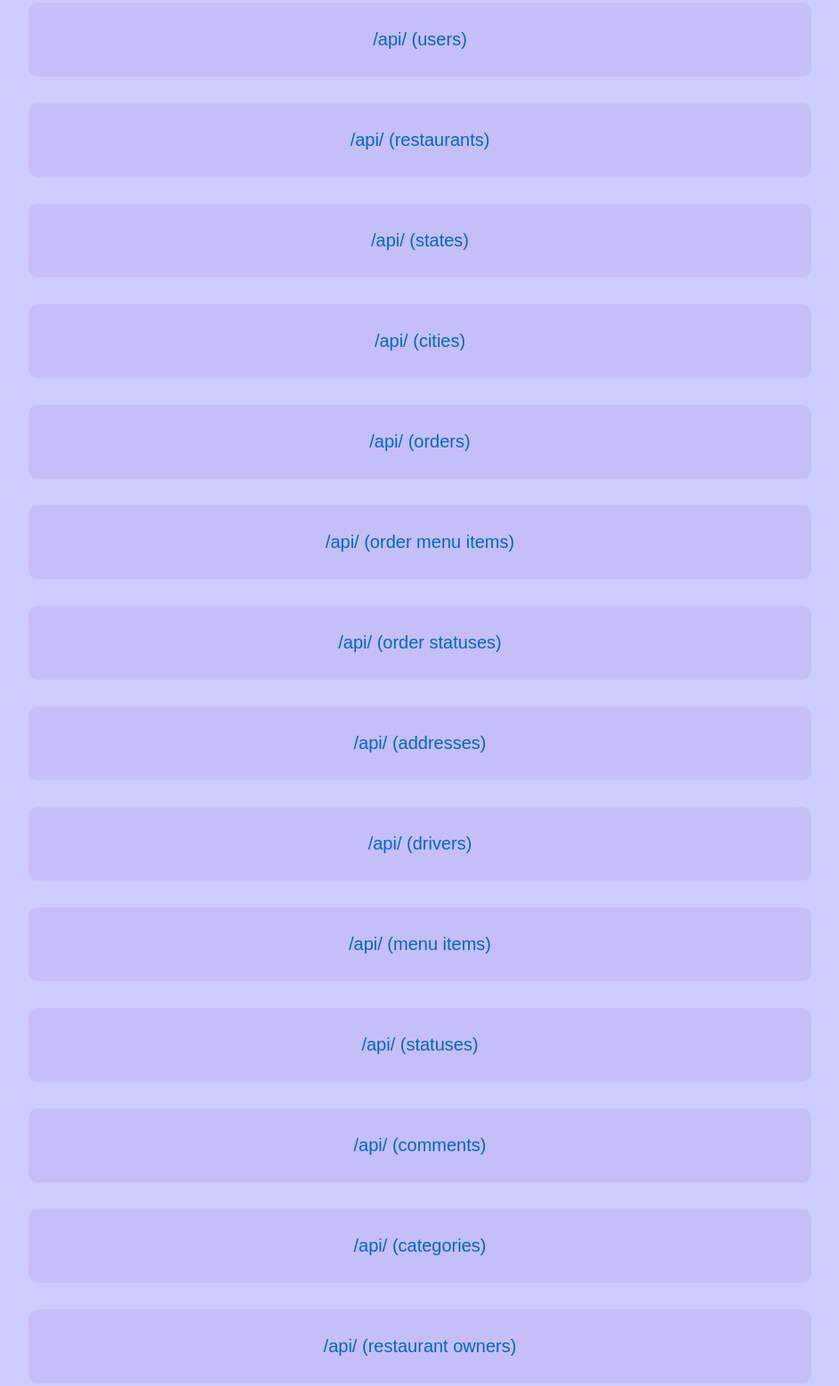
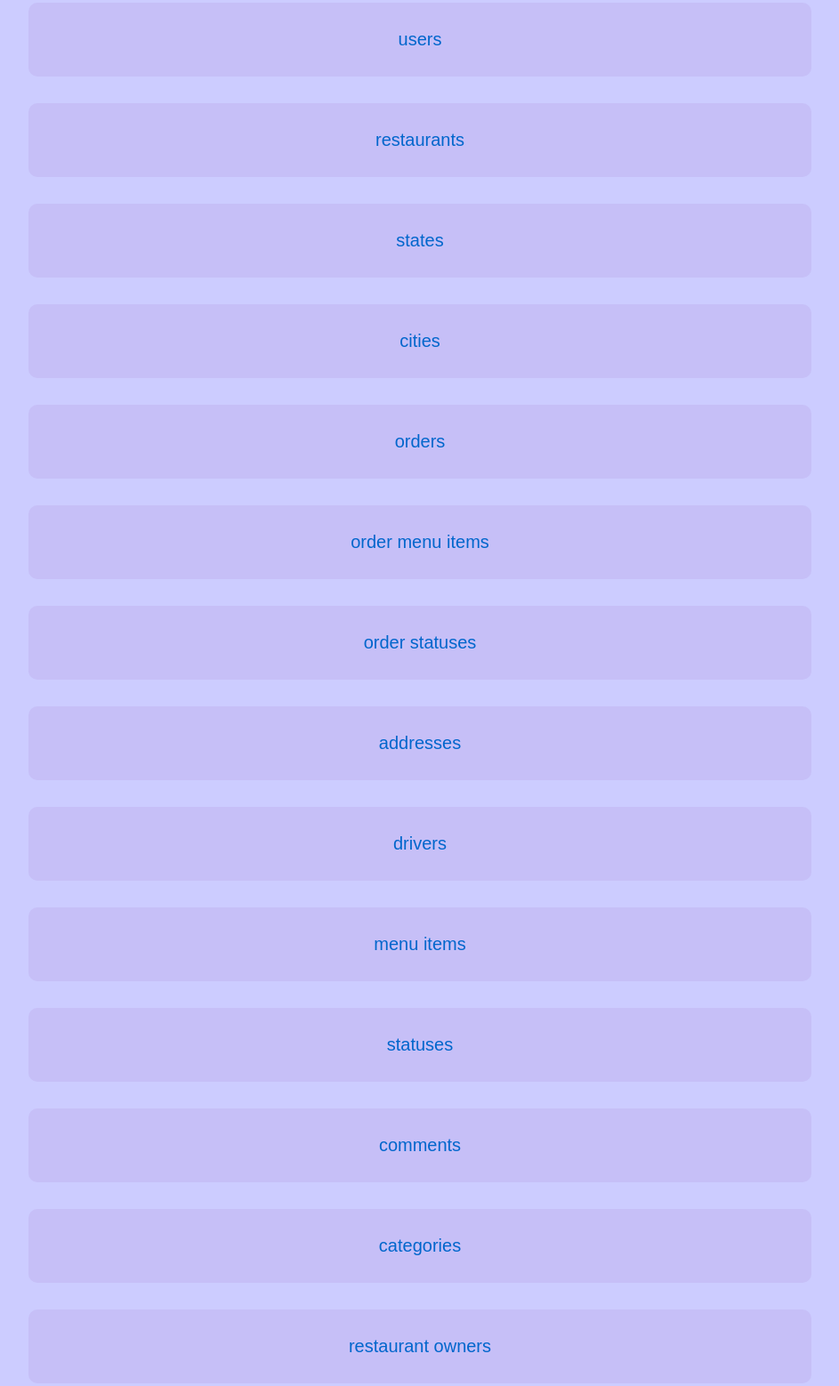
Before and after one commit to RivoltaAlpha/neon_API, a website: page index.html in a window 1280 px wide. Shown: the part 514-2072 px from the top of the page at 89% size, without its empty margins (168-1111 px from the left). Drawn offline with Linux system fonts and the light colour scheme.

Commit message:
route -ish

```diff
--- a/index.html
+++ b/index.html
@@ -52,29 +52,22 @@
     <p>Your API is running smoothly!</p>
     <p>Explore the available endpoints as listed below.</p>
     <ul>
-      <li><a href="/api/auth/register">/api/auth/register</a></li>
-      <li><a href="/api/auth/login">/api/auth/login</a></li>
-      <li><a href="/api/users">/api/ (users)</a></li>
-      <li><a href="/api/restaurant">/api/ (restaurants)</a></li>
-      <li><a href="/api/states">/api/ (states)</a></li>
-      <li><a href="/api/cities">/api/ (cities)</a></li>
-      <li><a href="/api/orders">/api/ (orders)</a></li>
-      <li><a href="/api/order-menu-items">/api/ (order menu items)</a></li>
-      <li><a href="/api/order-status">/api/ (order statuses)</a></li>
-      <li><a href="/api/addresses">/api/ (addresses)</a></li>
-      <li><a href="/api/drivers">/api/ (drivers)</a></li>
-      <li><a href="/api/order-menu-items">/api/ (menu items)</a></li>
-      <li><a href="/api/order-status">/api/ (statuses)</a></li>
-      <li><a href="/api/comments/categories">/api/ (comments)</a></li>
-      <li><a href="/api/categories">/api/ (categories)</a></li>
-      <li><a href="/api/restaurant-owners">/api/ (restaurant owners)</a></li>
-    </ul>
-    <ul>
-      <li><a href="/api/users">users</a></li>
-      <li><a href="/api/users/:id">users</a></li>
-      <li><a href="/api/users/create_user">users</a></li>
-      <li><a href="/api/users/update-user">users</a></li>
-      <li><a href="/api/users/delete-user">users</a></li>
+      <li><a href="/auth/register">/api/auth/register</a></li>
+      <li><a href="/auth/login">/api/auth/login</a></li>
+      <li><a href="/users">users</a></li>
+      <li><a href="/restaurant">restaurants</a></li>
+      <li><a href="/states">states</a></li>
+      <li><a href="/cities">cities</a></li>
+      <li><a href="/orders">orders</a></li>
+      <li><a href="/order-menu-items">order menu items</a></li>
+      <li><a href="/order-status">order statuses</a></li>
+      <li><a href="/addresses">addresses</a></li>
+      <li><a href="/drivers">drivers</a></li>
+      <li><a href="/order-menu-items">menu items</a></li>
+      <li><a href="/order-status">statuses</a></li>
+      <li><a href="/comments/categories">comments</a></li>
+      <li><a href="/categories">categories</a></li>
+      <li><a href="/restaurant-owners">restaurant owners</a></li>
     </ul>
   </body>
 </html>
```
Also changed, not shown: 1 other file.
